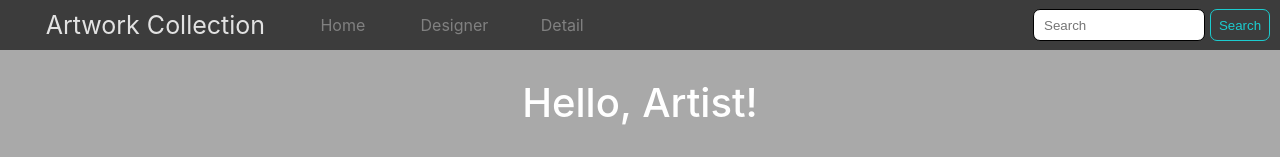
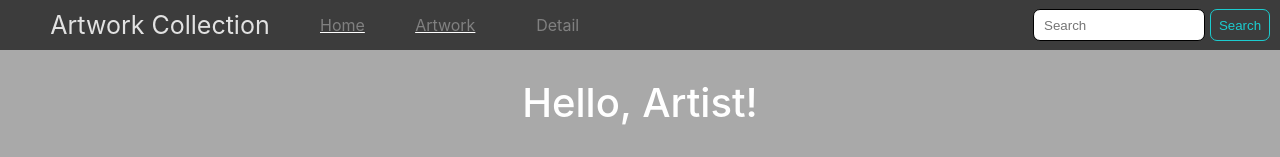
Before and after one commit to LLTae2/ArtworkWeb, a React (Create React App) app: page / in a window 1280 px wide. Shown: the top 157 px of the page. Built offline with nearby package versions, Linux system fonts and the light colour scheme.

Commit message:
Setup router

```diff
--- a/package.json
+++ b/package.json
@@ -8,6 +8,7 @@
     "@testing-library/user-event": "^13.5.0",
     "react": "^18.2.0",
     "react-dom": "^18.2.0",
+    "react-router-dom": "^6.3.0",
     "react-scripts": "5.0.1",
     "web-vitals": "^2.1.4"
   },
--- a/src/App.css
+++ b/src/App.css
@@ -14,4 +14,3 @@ body {
     height: auto;
     flex-wrap: wrap;
 }
-/* 1시간 뒤에 커밋 하겠습니다. */
--- a/src/App.js
+++ b/src/App.js
@@ -1,26 +1,17 @@
 import React, { useState } from "react";
-import Nav from "./component/Nav";
 import "./App.css";
-import Intro from "./component/Intro";
-import data from "./data";
-import Card from "./component/Card";
+import { Route, Routes } from 'react-router-dom';
+import Home from "./pages/Home";
+import Artwork from "./pages/Artwork";
+
 
 function App() {
-  const [artwork, setArtwork] = useState(data);
   return (
-    <div id="wrap">
-      <Nav />
-      <Intro />
-      <div className="card_container">
-        {
-          artwork.map((a, i) => {
-            return <Card artwork={artwork[i]} key={i} />
-          })
-        }
-      </div>
-    </div>
+    <Routes>
+      <Route exact path='/' element={<Home />} />
+      <Route exact path='/artwork' element={<Artwork />} />
+    </Routes>
   );
 }
 
 export default App;
-//https://joy-codeing-lee.tistory.com/98
--- a/src/component/Nav.js
+++ b/src/component/Nav.js
@@ -1,5 +1,6 @@
 import "../styleComponent/Nav.css";
 import React from "react";
+import { Link } from "react-router-dom";
 
 export default function Nav() {
     return (
@@ -7,8 +8,12 @@ export default function Nav() {
             <div className="Nav_menu_box">
                 <div className="Nav_menu">
                     <p className="Nav_menu_title">Artwork Collection</p>
-                    <div>Home</div>
-                    <div>Designer</div>
+                    <Link to='/'>
+                        <div>Home</div>
+                    </Link>
+                    <Link to='/artwork'>
+                        <div>Artwork</div>
+                    </Link>
                     <div>Detail</div>
                 </div>
             </div>
--- a/src/index.js
+++ b/src/index.js
@@ -3,11 +3,14 @@ import ReactDOM from 'react-dom/client';
 import './index.css';
 import App from './App';
 import reportWebVitals from './reportWebVitals';
+import { BrowserRouter } from 'react-router-dom';
 
 const root = ReactDOM.createRoot(document.getElementById('root'));
 root.render(
   <React.StrictMode>
-    <App />
+    <BrowserRouter>
+      <App />
+    </BrowserRouter>
   </React.StrictMode>
 );
 
--- /dev/null
+++ b/src/pages/Artwork.js
@@ -0,0 +1,8 @@
+import React from "react";
+import Nav from "../component/Nav";
+
+export default function Artwork() {
+    return (
+        <Nav />
+    )
+}
--- /dev/null
+++ b/src/pages/Home.js
@@ -0,0 +1,22 @@
+import React, { useState } from "react";
+import Nav from "../component/Nav";
+import Intro from "../component/Intro";
+import Card from "../component/Card";
+import data from "../data";
+
+export default function Home() {
+    const [artwork, setArtwork] = useState(data);
+    return (
+        <div id="wrap">
+            <Nav />
+            <Intro />
+            <div className="card_container">
+                {
+                artwork.map((a, i) => {
+                    return <Card artwork={artwork[i]} key={i} />
+                })
+                }
+            </div>
+        </div>
+    )
+}
```
Also changed, not shown: 1 other file (tests, documents, lock files or other folders).
